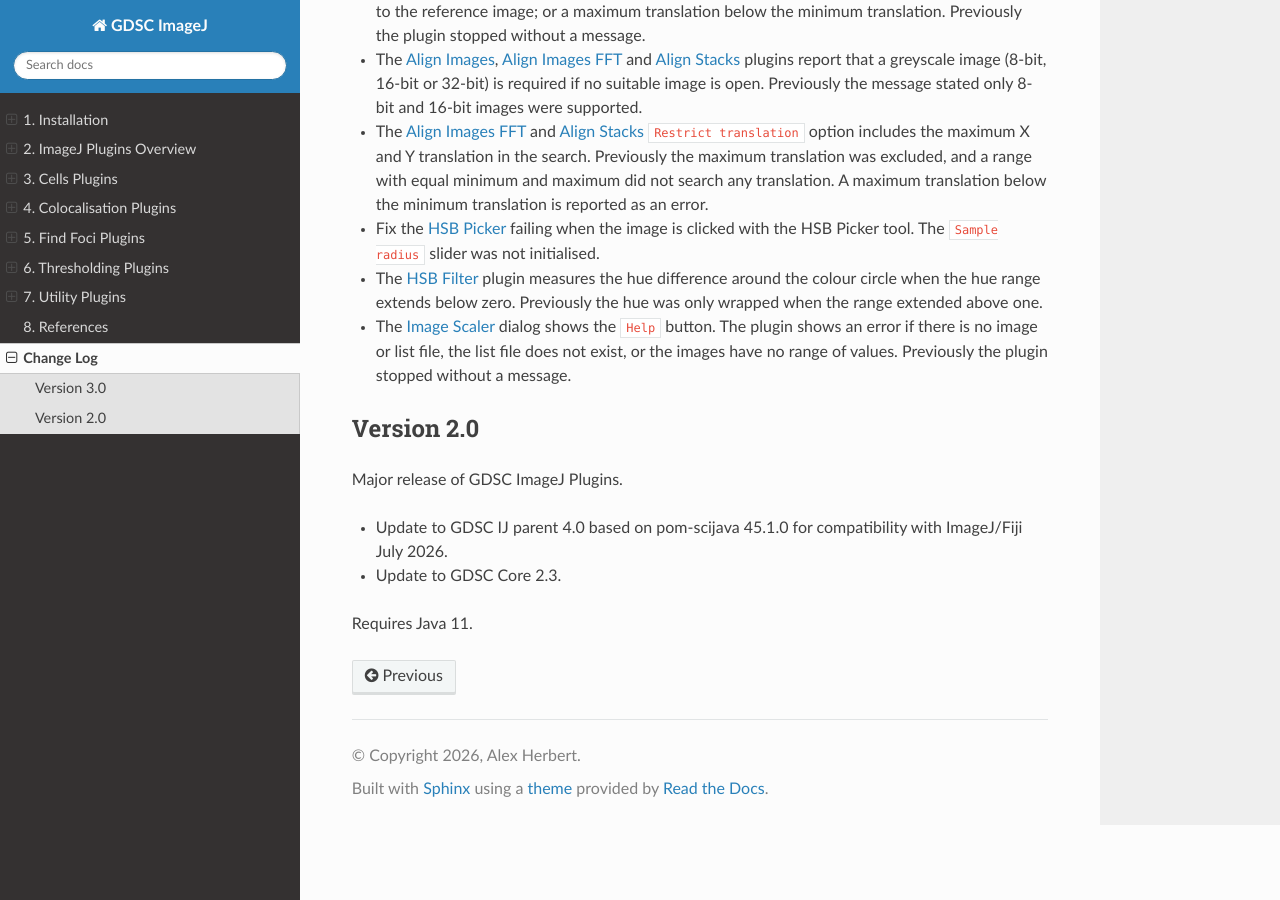
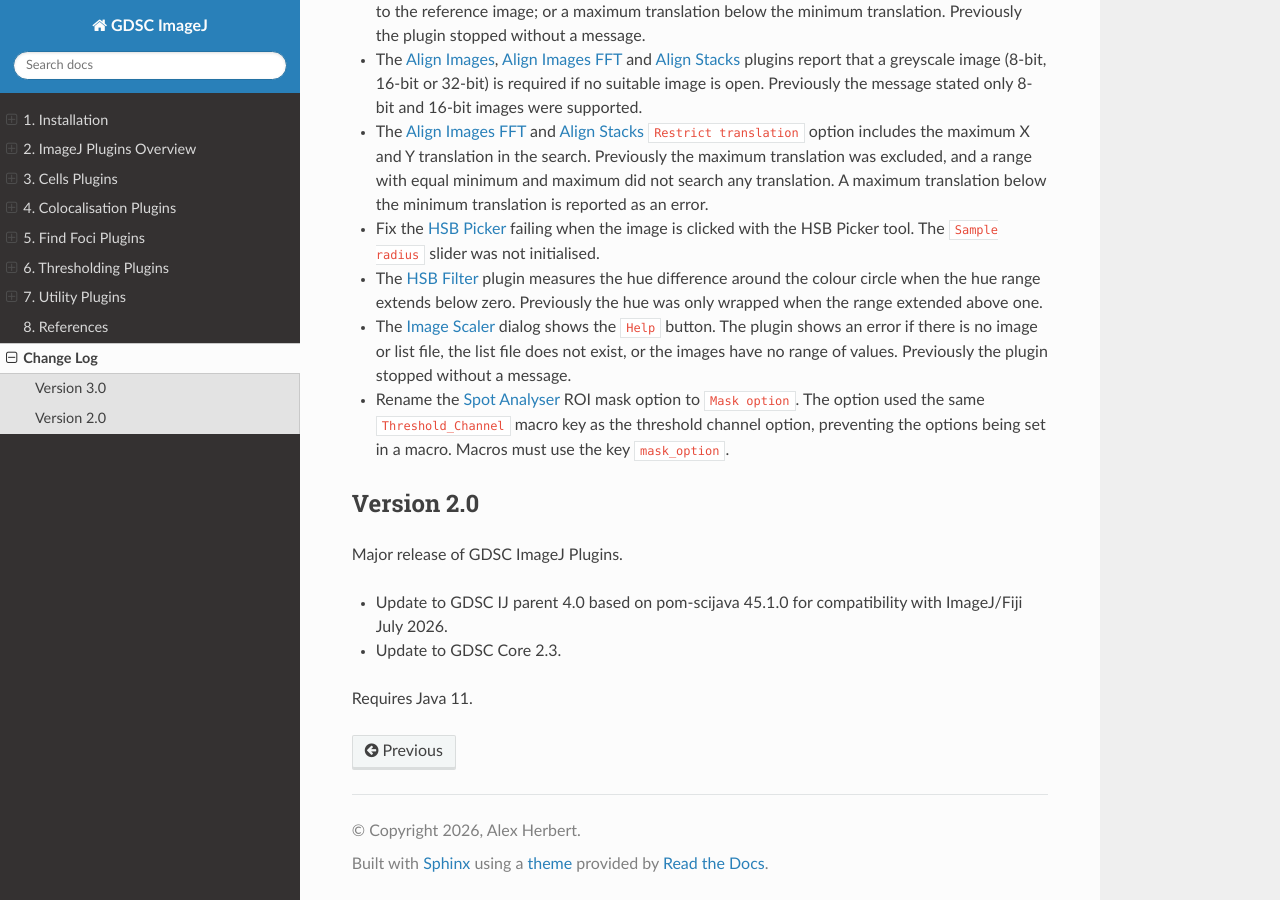
Before and after one commit to aherbert/gdsc, a Sphinx documentation site: the page built from docs/change_log.rst, in a window 1280 px wide and 900 px high, scrolled down 2562 px. Built offline with Sphinx 7.4.7 and the Read the Docs theme 3.1.0, drawn with Linux system fonts in a browser that asks for light colours.

Commit message:
Use a unique macro key for the Spot Analyser mask option

```diff
--- a/docs/change_log.rst
+++ b/docs/change_log.rst
@@ -132,6 +132,9 @@
 * The :ref:`utility_plugins:Image Scaler` dialog shows the ``Help`` button. The plugin shows an
   error if there is no image or list file, the list file does not exist, or the images have no
   range of values. Previously the plugin stopped without a message.
+* Rename the :ref:`utility_plugins:Spot Analyser` ROI mask option to ``Mask option``. The option
+  used the same ``Threshold_Channel`` macro key as the threshold channel option, preventing the
+  options being set in a macro. Macros must use the key ``mask_option``.
 
 
 Version 2.0
```
Also changed, not shown: 1 other file.
